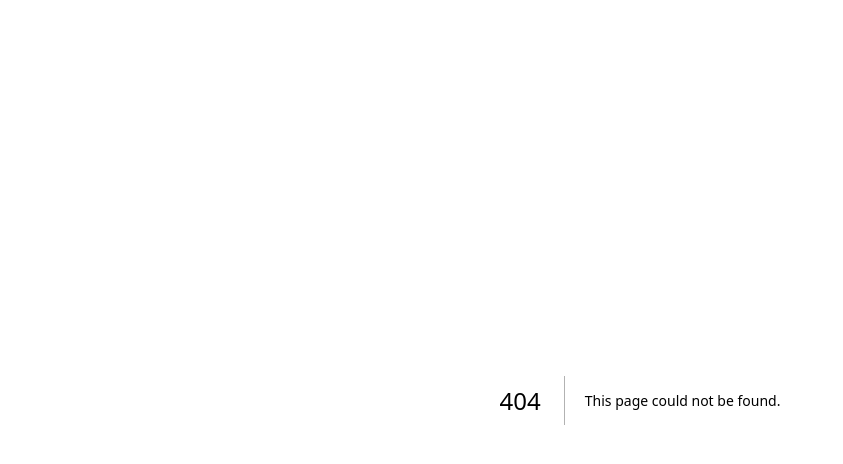
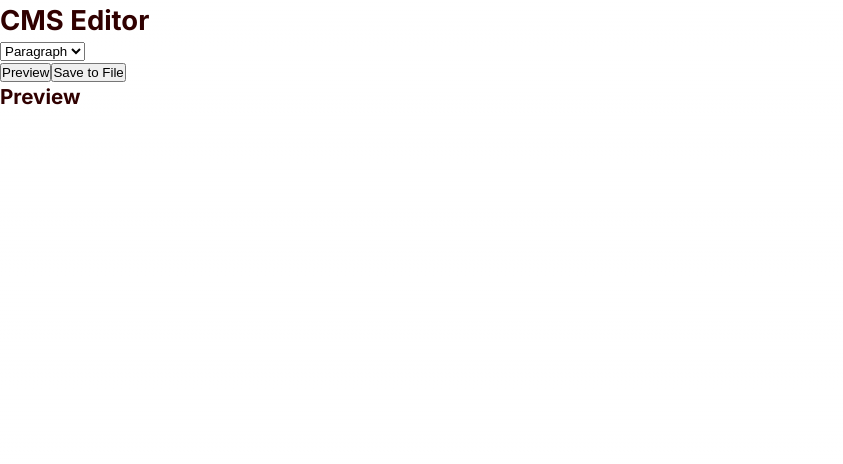
Before and after one commit to maquintal/dynamicForm, a Next.js app: page /cms in a window 1280 px wide. Before the commit this address had no page. Shown: the top 464 px of the page, without its empty margins (0-843 px from the left). Built offline with nearby package versions, Linux system fonts and the light colour scheme.

Commit message:
ouin un genre de cms

```diff
--- /dev/null
+++ b/app/cms/CMSEditor.tsx
@@ -0,0 +1,70 @@
+// CMSEditor.tsx
+import React, { useState } from 'react';
+import Dropdown from './Dropdown';
+import ContentSection from './ContentSection';
+
+const CMSEditor: React.FC = () => {
+  const [contentTypes, setContentTypes] = useState<string[]>(['Paragraph', 'Heading']);
+  const [sections, setSections] = useState<any[]>([]);
+  const [previewMode, setPreviewMode] = useState(false);
+
+  const handleAddSection = (type: string) => {
+    setSections([...sections, { type, content: '' }]);
+  };
+
+  const handleSaveSection = (index: number, content: string) => {
+    const updatedSections = [...sections];
+    updatedSections[index].content = content;
+    setSections(updatedSections);
+  };
+
+  const handlePreviewToggle = () => {
+    setPreviewMode(!previewMode);
+  };
+
+  const handleSaveToFile = () => {
+    const combinedContent = sections.map((section) => `<${section.type}>${section.content}</${section.type}>`).join('\n');
+
+    // Save to a file (you may need additional logic based on your environment)
+    const blob = new Blob([combinedContent], { type: 'text/html' });
+    const link = document.createElement('a');
+    link.href = URL.createObjectURL(blob);
+    link.download = 'output.html';
+    link.click();
+  };
+
+  return (
+    <div>
+      <h1>CMS Editor</h1>
+      <Dropdown options={contentTypes} onSelect={handleAddSection} />
+      {sections.map((section, index) => (
+        <ContentSection
+          key={index}
+          type={section.type}
+          onSave={(content: string) => handleSaveSection(index, content)}
+        />
+      ))}
+      <div>
+        <button onClick={handlePreviewToggle}>{previewMode ? 'Edit' : 'Preview'}</button>
+        <button onClick={handleSaveToFile}>Save to File</button>
+      </div>
+      <div>
+        <h2>Preview</h2>
+        {sections.map((section, index) => (
+          <div key={index}>
+            {previewMode ? (
+              <div>
+                <h2>{section.type} Section</h2>
+                <div dangerouslySetInnerHTML={{ __html: section.content }} />
+              </div>
+            ) : (
+              <textarea value={section.content} readOnly />
+            )}
+          </div>
+        ))}
+      </div>
+    </div>
+  );
+};
+
+export default CMSEditor;
--- /dev/null
+++ b/app/cms/ContentSection.tsx
@@ -0,0 +1,25 @@
+// ContentSection.tsx
+import React, { useState } from 'react';
+
+interface ContentSectionProps {
+  type: string;
+  onSave: (content: string) => void;
+}
+
+const ContentSection: React.FC<ContentSectionProps> = ({ type, onSave }) => {
+  const [content, setContent] = useState<string>('');
+
+  const handleSave = () => {
+    onSave(content);
+  };
+
+  return (
+    <div>
+      <h2>{type} Section</h2>
+      <textarea value={content} onChange={(e) => setContent(e.target.value)} />
+      <button onClick={handleSave}>Save</button>
+    </div>
+  );
+};
+
+export default ContentSection;
--- /dev/null
+++ b/app/cms/Dropdown.tsx
@@ -0,0 +1,21 @@
+// Dropdown.tsx
+import React from 'react';
+
+interface DropdownProps {
+  options: string[];
+  onSelect: (value: string) => void;
+}
+
+const Dropdown: React.FC<DropdownProps> = ({ options, onSelect }) => {
+  return (
+    <select onChange={(e) => onSelect(e.target.value)}>
+      {options.map((option, index) => (
+        <option key={index} value={option}>
+          {option}
+        </option>
+      ))}
+    </select>
+  );
+};
+
+export default Dropdown;
--- /dev/null
+++ b/app/cms/page.tsx
@@ -0,0 +1,15 @@
+'use client'
+
+// App.tsx
+import React from 'react';
+import CMSEditor from './CMSEditor';
+
+function App() {
+  return (
+    <div className="App">
+      <CMSEditor />
+    </div>
+  );
+}
+
+export default App;
```
Also changed, not shown: package.json (+8 -3 lines), 1 other file (tests, documents, lock files or other folders).
